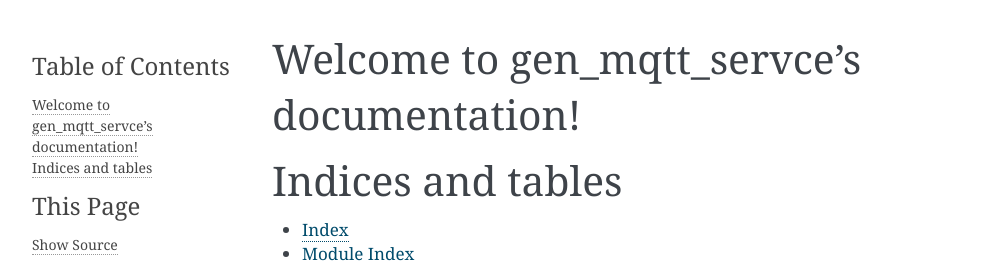
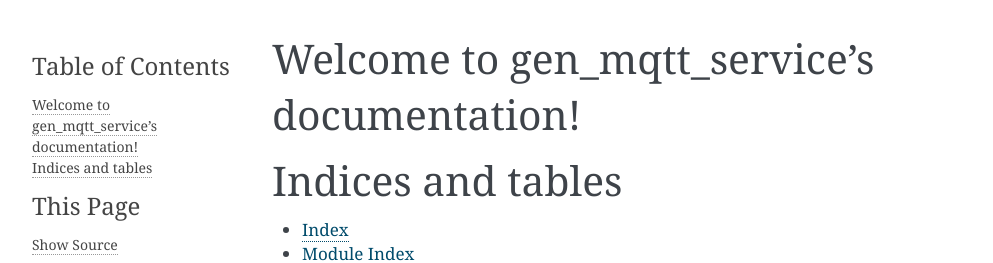
Before and after one commit to vroncevic/gen_mqtt_service, a Sphinx documentation site: the page built from docs/source/index.rst, in a window 1280 px wide. Shown: the top 263 px of the page, without its empty margins (148-1141 px from the left). Built offline with Sphinx 7.4.7, drawn with Linux system fonts in a browser that asks for light colours.

Commit message:
[gen_mqtt_service] fixed project name

```diff
--- a/docs/source/conf.py
+++ b/docs/source/conf.py
@@ -3,11 +3,11 @@
 import os
 import sys
 sys.path.insert(0, os.path.abspath('../../'))
-project = u'gen_mqtt_servce'
+project = u'gen_mqtt_service'
 copyright = u'2020, Vladimir Roncevic <elektron.ronca@gmail.com>'
 author = u'Vladimir Roncevic <elektron.ronca@gmail.com>'
 version = u'1.0.0'
-release = u'https://github.com/vroncevic/gen_mqtt_servce/releases/'
+release = u'https://github.com/vroncevic/gen_mqtt_service/releases/'
 extensions = ['sphinx.ext.autodoc', 'sphinx.ext.viewcode']
 templates_path = ['_templates']
 source_suffix = '.rst'
@@ -17,20 +17,20 @@ exclude_patterns = []
 pygments_style = None
 html_theme = 'alabaster'
 html_static_path = ['_static']
-htmlhelp_basename = 'gen_mqtt_servcedoc'
+htmlhelp_basename = 'gen_mqtt_servicedoc'
 latex_elements = {}
 latex_documents = [(
-    master_doc, 'gen_mqtt_servce.tex', u'gen\\_mqtt\\_servce Documentation',
+    master_doc, 'gen_mqtt_service.tex', u'gen\\_mqtt\\_servce Documentation',
     u'Vladimir Roncevic \\textless{}elektron.ronca@gmail.com\\textgreater{}',
     'manual'
 )]
 man_pages = [(
-    master_doc, 'gen_mqtt_servce', u'gen_mqtt_servce Documentation',
+    master_doc, 'gen_mqtt_service', u'gen_mqtt_service Documentation',
     [author], 1
 )]
 texinfo_documents = [(
-    master_doc, 'gen_mqtt_servce', u'gen_mqtt_servce Documentation',
-     author, 'gen_mqtt_servce', 'One line description of project.',
+    master_doc, 'gen_mqtt_service', u'gen_mqtt_service Documentation',
+     author, 'gen_mqtt_service', 'One line description of project.',
      'Miscellaneous'
 )]
 epub_title = project
--- a/docs/source/index.rst
+++ b/docs/source/index.rst
@@ -1,9 +1,9 @@
-.. gen_mqtt_servce documentation master file, created by
+.. gen_mqtt_service documentation master file, created by
    sphinx-quickstart on Thu Jul  1 05:19:08 2021.
    You can adapt this file completely to your liking, but it should at least
    contain the root `toctree` directive.
 
-Welcome to gen_mqtt_servce's documentation!
+Welcome to gen_mqtt_service's documentation!
 ===========================================
 
 .. toctree::
```
Also changed, not shown: README.md (+19 -19 lines), .github/ISSUE_TEMPLATE/gen_mqtt_service_bug_report.md, .github/ISSUE_TEMPLATE/gen_mqtt_service_feature_request.md, 17 other files.
